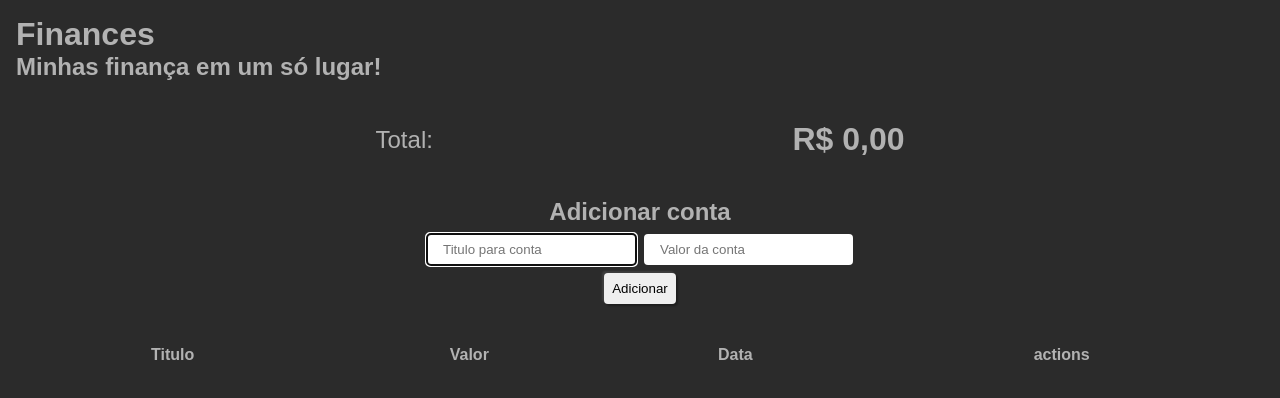
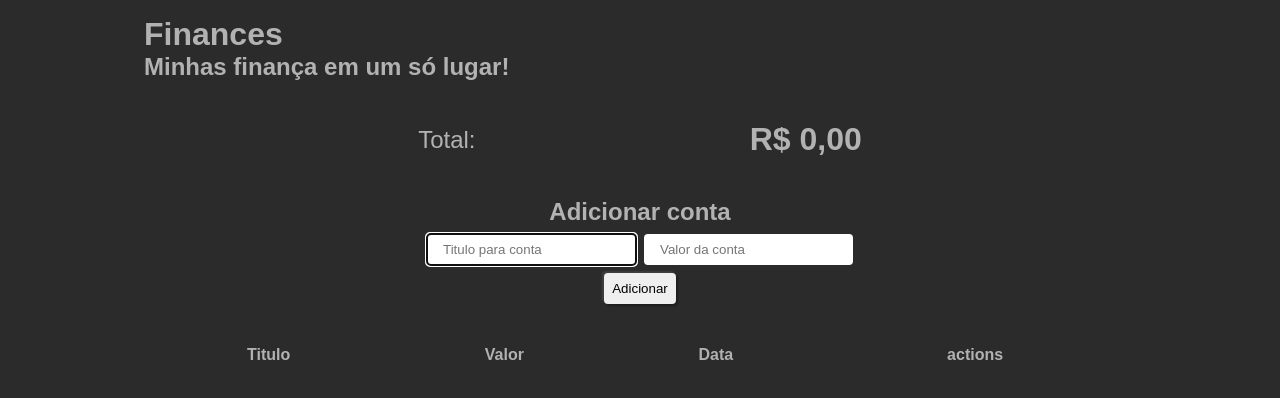
Before and after one commit to gvao/finances-app, a React (Vite) app: page / in a window 1280 px wide. Shown: the top 398 px of the page. Built offline with nearby package versions, Linux system fonts and the light colour scheme.

Commit message:
created breakpoints of container class

```diff
--- a/src/styles/App.css
+++ b/src/styles/App.css
@@ -1,8 +1,40 @@
 .container {
-    max-width: 100%;
+    width: 100%;
+    max-width: var(--sm);
     padding: 16px;
+    margin: 0 auto;
 
     display: flex;
     flex-direction: column;
     gap: 40px;
 }
+
+/* @media (max-width: 640px) {
+    .container {
+        background-color: red;
+    }
+} */
+
+@media (min-width: 768px) {
+    .container {
+        max-width: var(--md);
+    }
+}
+
+@media (min-width: 1024px) {
+    .container {
+        max-width: var(--lg);
+    }
+}
+
+/* @media (max-width: 1280px) {
+    .container {
+        max-width: var(--xl);
+    }
+}
+
+@media (max-width: 1536px) {
+    .container {
+        max-width: var(--2xl);
+    }
+} */
--- a/src/styles/variables.css
+++ b/src/styles/variables.css
@@ -1,8 +1,15 @@
 :root {
+
+    /* breakpoints */
+    --sm: 640px;
+    --md: 768px;
+    --lg: 1024px;
+    --xl: 1280px;
+    --2xl: 1536px;
+
     /* padding */
     --pad-default: 1.6rem;
-    --pad-med: calc( var(var(--pad-default)) / 2 )
-    : 2px 2px 2px rgba(0, 0, 0, 0.3);
+    --pad-med: calc(var(var(--pad-default)) / 2): 2px 2px 2px rgba(0, 0, 0, 0.3);
 
     /* shadow */
     --shadow-default: 2px 2px 2px rgba(0, 0, 0, 0.3),
```
